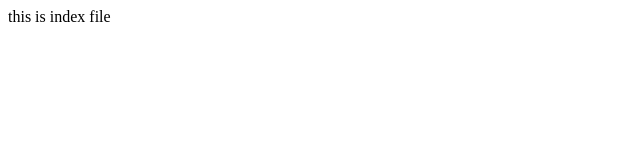
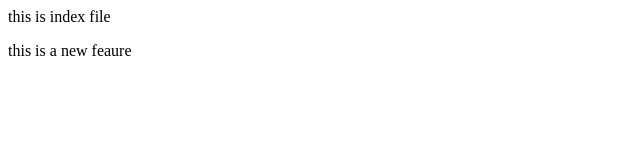
Before and after one commit to izzzthisssagar/third_try--ocal-repo-, a plain HTML site: page index.html in a window 1280 px wide. Shown: the whole page, without its empty margins (0-640 px from the left). Drawn offline with Linux system fonts and the light colour scheme.

Commit message:
add new feature

```diff
--- a/index.html
+++ b/index.html
@@ -1 +1,2 @@
 <p> this is index file</p>
+<p> this is a new feaure</p>
```
